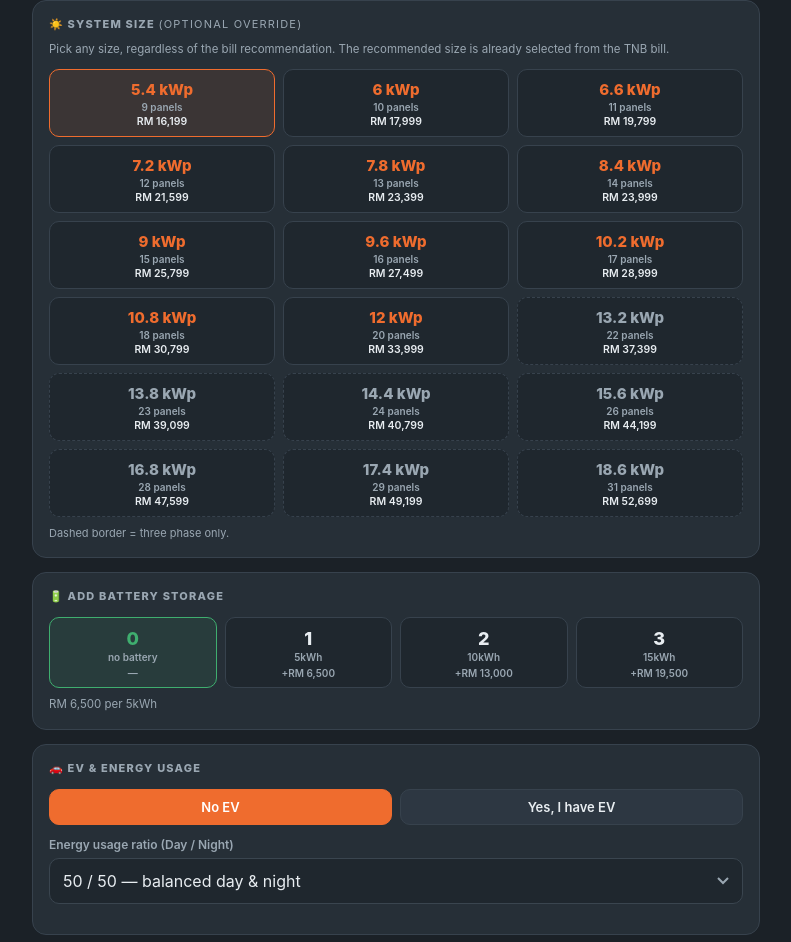
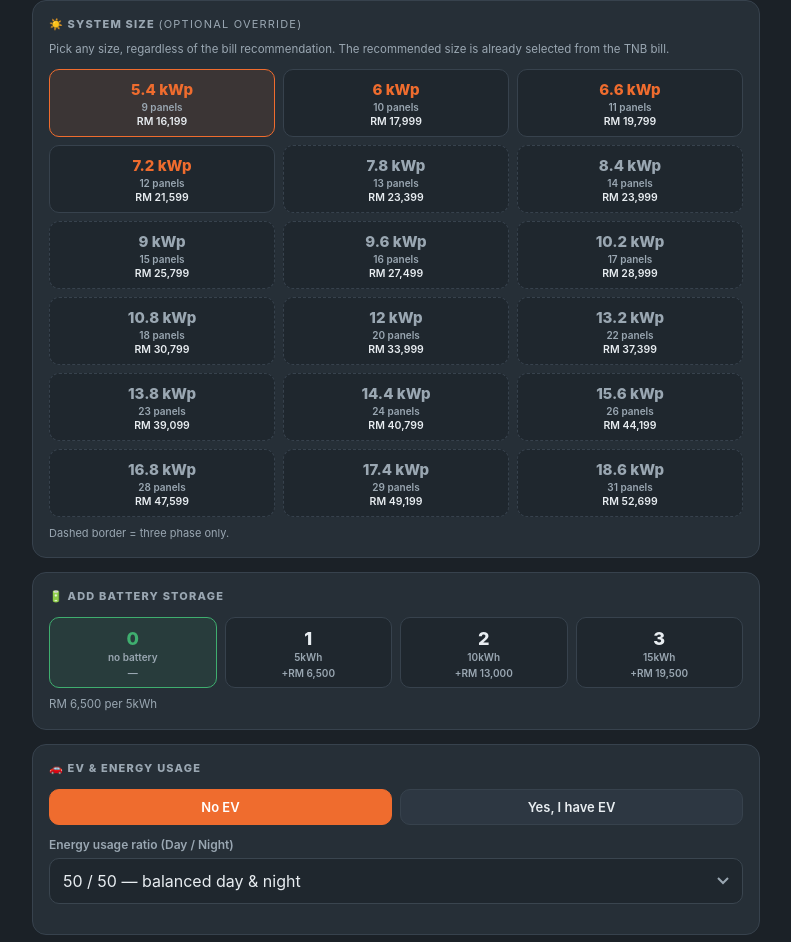
Before and after one commit to VoltekEnergy/SCC, a plain HTML site: page index.html in a window 1280 px wide. Shown: the part 756-1698 px from the top of the page, without its empty margins (244-1035 px from the left). Drawn offline with Linux system fonts and the light colour scheme.

Commit message:
Add files via upload

```diff
--- a/index.html
+++ b/index.html
@@ -736,9 +736,9 @@ const PRICE_DATA = {
       {kwp:6.0,  panels:10, sp:17999, tp:17999, bat5sp:24499, bat10sp:30999, bat15sp:37499, bat5tp:24499, bat10tp:30999, bat15tp:37499, phase:"both"},
       {kwp:6.6,  panels:11, sp:19799, tp:19799, bat5sp:26299, bat10sp:32799, bat15sp:39299, bat5tp:26299, bat10tp:32799, bat15tp:39299, phase:"both"},
       {kwp:7.2,  panels:12, sp:21599, tp:21599, bat5sp:28099, bat10sp:34599, bat15sp:41099, bat5tp:28099, bat10tp:34599, bat15tp:41099, phase:"both"},
-      {kwp:7.8,  panels:13, sp:23399, tp:23399, bat5sp:29899, bat10sp:36399, bat15sp:42899, bat5tp:29899, bat10tp:36399, bat15tp:42899, phase:"both"},
-      {kwp:8.4,  panels:14, sp:23999, tp:23999, bat5sp:30499, bat10sp:36999, bat15sp:43499, bat5tp:30499, bat10tp:36999, bat15tp:43499, phase:"both"},
-      {kwp:9.0,  panels:15, sp:25799, tp:25799, bat5sp:32299, bat10sp:38799, bat15sp:45299, bat5tp:32299, bat10tp:38799, bat15tp:45299, phase:"both"},
+      {kwp:7.8,  panels:13, sp:null, tp:23399, bat5sp:null, bat10sp:null, bat15sp:null, bat5tp:29899, bat10tp:36399, bat15tp:42899, phase:"three"},
+      {kwp:8.4,  panels:14, sp:null, tp:23999, bat5sp:null, bat10sp:null, bat15sp:null, bat5tp:30499, bat10tp:36999, bat15tp:43499, phase:"three"},
+      {kwp:9.0,  panels:15, sp:null, tp:25799, bat5sp:null, bat10sp:null, bat15sp:null, bat5tp:32299, bat10tp:38799, bat15tp:45299, phase:"three"},
       {kwp:9.6,  panels:16, sp:null,  tp:27499, bat5sp:null,  bat10sp:null,  bat15sp:null,  bat5tp:33999, bat10tp:40499, bat15tp:46999, phase:"three"},
       {kwp:10.2, panels:17, sp:null,  tp:28999, bat5sp:null,  bat10sp:null,  bat15sp:null,  bat5tp:35499, bat10tp:41999, bat15tp:48499, phase:"three"},
       {kwp:10.8, panels:18, sp:null,  tp:30799, bat5sp:null,  bat10sp:null,  bat15sp:null,  bat5tp:37299, bat10tp:43799, bat15tp:50299, phase:"three"},
@@ -780,10 +780,10 @@ const PRICE_DATA = {
     battery_ctrl:      18300,
     packages: [
       // ── ≤12 kWp: Full Aspire Huawei prices ──
-      {kwp:5.4,  panels:9,  sp:16199, tp:16199, bat5sp:31199, bat10sp:40599, bat15sp:49999, bat5tp:31199, bat10tp:40599, bat15tp:49999, phase:"both"},
-      {kwp:6.0,  panels:10, sp:17999, tp:17999, bat5sp:32999, bat10sp:42399, bat15sp:51799, bat5tp:32999, bat10tp:42399, bat15tp:51799, phase:"both"},
-      {kwp:6.6,  panels:11, sp:19799, tp:19799, bat5sp:34799, bat10sp:44199, bat15sp:53599, bat5tp:34799, bat10tp:44199, bat15tp:53599, phase:"both"},
-      {kwp:7.2,  panels:12, sp:21599, tp:21599, bat5sp:36599, bat10sp:45999, bat15sp:55399, bat5tp:36599, bat10tp:45999, bat15tp:55399, phase:"both"},
+      {kwp:5.4,  panels:9,  sp:null, tp:16199, bat5sp:null, bat10sp:null, bat15sp:null, bat5tp:31199, bat10tp:40599, bat15tp:49999, phase:"three"},
+      {kwp:6.0,  panels:10, sp:null, tp:17999, bat5sp:null, bat10sp:null, bat15sp:null, bat5tp:32999, bat10tp:42399, bat15tp:51799, phase:"three"},
+      {kwp:6.6,  panels:11, sp:null, tp:19799, bat5sp:null, bat10sp:null, bat15sp:null, bat5tp:34799, bat10tp:44199, bat15tp:53599, phase:"three"},
+      {kwp:7.2,  panels:12, sp:null, tp:21599, bat5sp:null, bat10sp:null, bat15sp:null, bat5tp:36599, bat10tp:45999, bat15tp:55399, phase:"three"},
       {kwp:7.8,  panels:13, sp:null,  tp:23399, bat5sp:null,  bat10sp:null,  bat15sp:null,  bat5tp:38399, bat10tp:47799, bat15tp:57199, phase:"three"},
       {kwp:8.4,  panels:14, sp:null,  tp:23999, bat5sp:null,  bat10sp:null,  bat15sp:null,  bat5tp:38999, bat10tp:48399, bat15tp:57799, phase:"three"},
       {kwp:9.0,  panels:15, sp:null,  tp:25799, bat5sp:null,  bat10sp:null,  bat15sp:null,  bat5tp:40799, bat10tp:50199, bat15tp:59599, phase:"three"},
@@ -810,13 +810,13 @@ const PRICE_DATA = {
       {kwp:6.0,  panels:10, sp:17999, tp:17999, bat5sp:22999, bat10sp:27999, bat15sp:32999, bat5tp:22999, bat10tp:27999, bat15tp:32999, phase:"both"},
       {kwp:6.6,  panels:11, sp:19799, tp:19799, bat5sp:24799, bat10sp:29799, bat15sp:34799, bat5tp:24799, bat10tp:29799, bat15tp:34799, phase:"both"},
       {kwp:7.2,  panels:12, sp:21599, tp:21599, bat5sp:26599, bat10sp:31599, bat15sp:36599, bat5tp:26599, bat10tp:31599, bat15tp:36599, phase:"both"},
-      {kwp:7.8,  panels:13, sp:23399, tp:23399, bat5sp:28399, bat10sp:33399, bat15sp:38399, bat5tp:28399, bat10tp:33399, bat15tp:38399, phase:"both"},
-      {kwp:8.4,  panels:14, sp:23999, tp:23999, bat5sp:28999, bat10sp:33999, bat15sp:38999, bat5tp:28999, bat10tp:33999, bat15tp:38999, phase:"both"},
-      {kwp:9.0,  panels:15, sp:25799, tp:25799, bat5sp:30799, bat10sp:35799, bat15sp:40799, bat5tp:30799, bat10tp:35799, bat15tp:40799, phase:"both"},
-      {kwp:9.6,  panels:16, sp:27499, tp:27499, bat5sp:32499, bat10sp:37499, bat15sp:42499, bat5tp:32499, bat10tp:37499, bat15tp:42499, phase:"both"},
-      {kwp:10.2, panels:17, sp:28999, tp:28999, bat5sp:33999, bat10sp:38999, bat15sp:43999, bat5tp:33999, bat10tp:38999, bat15tp:43999, phase:"both"},
-      {kwp:10.8, panels:18, sp:30799, tp:30799, bat5sp:35799, bat10sp:40799, bat15sp:45799, bat5tp:35799, bat10tp:40799, bat15tp:45799, phase:"both"},
-      {kwp:12.0, panels:20, sp:33999, tp:33999, bat5sp:38999, bat10sp:43999, bat15sp:48999, bat5tp:38999, bat10tp:43999, bat15tp:48999, phase:"both"},
+      {kwp:7.8,  panels:13, sp:null, tp:23399, bat5sp:null, bat10sp:null, bat15sp:null, bat5tp:28399, bat10tp:33399, bat15tp:38399, phase:"three"},
+      {kwp:8.4,  panels:14, sp:null, tp:23999, bat5sp:null, bat10sp:null, bat15sp:null, bat5tp:28999, bat10tp:33999, bat15tp:38999, phase:"three"},
+      {kwp:9.0,  panels:15, sp:null, tp:25799, bat5sp:null, bat10sp:null, bat15sp:null, bat5tp:30799, bat10tp:35799, bat15tp:40799, phase:"three"},
+      {kwp:9.6,  panels:16, sp:null, tp:27499, bat5sp:null, bat10sp:null, bat15sp:null, bat5tp:32499, bat10tp:37499, bat15tp:42499, phase:"three"},
+      {kwp:10.2, panels:17, sp:null, tp:28999, bat5sp:null, bat10sp:null, bat15sp:null, bat5tp:33999, bat10tp:38999, bat15tp:43999, phase:"three"},
+      {kwp:10.8, panels:18, sp:null, tp:30799, bat5sp:null, bat10sp:null, bat15sp:null, bat5tp:35799, bat10tp:40799, bat15tp:45799, phase:"three"},
+      {kwp:12.0, panels:20, sp:null, tp:33999, bat5sp:null, bat10sp:null, bat15sp:null, bat5tp:38999, bat10tp:43999, bat15tp:48999, phase:"three"},
       // ── ≥13.2 kWp: Hoymiles TP only ──
       {kwp:13.2, panels:22, sp:null,  tp:37399, bat5sp:null,  bat10sp:null,  bat15sp:null,  bat5tp:42399, bat10tp:47399, bat15tp:52399, phase:"three"},
       {kwp:13.8, panels:23, sp:null,  tp:39099, bat5sp:null,  bat10sp:null,  bat15sp:null,  bat5tp:44099, bat10tp:49099, bat15tp:54099, phase:"three"},
```
